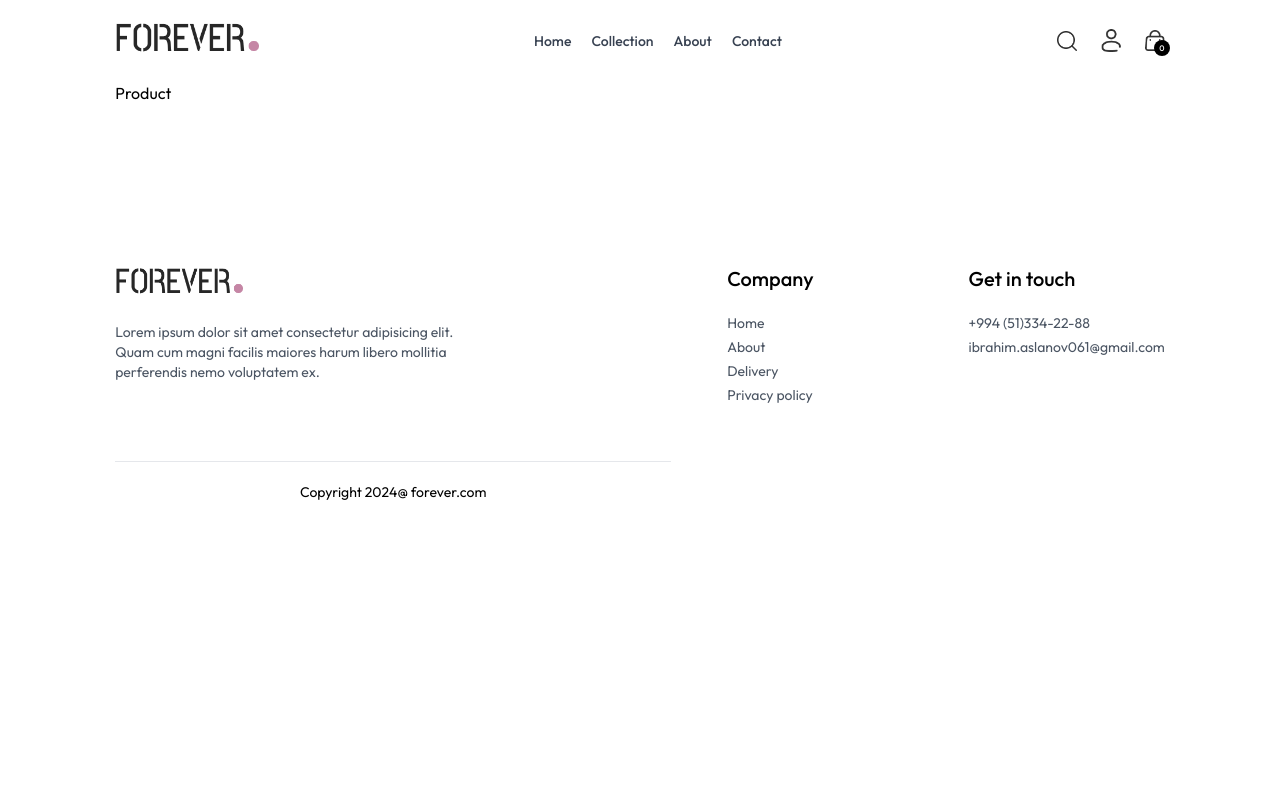
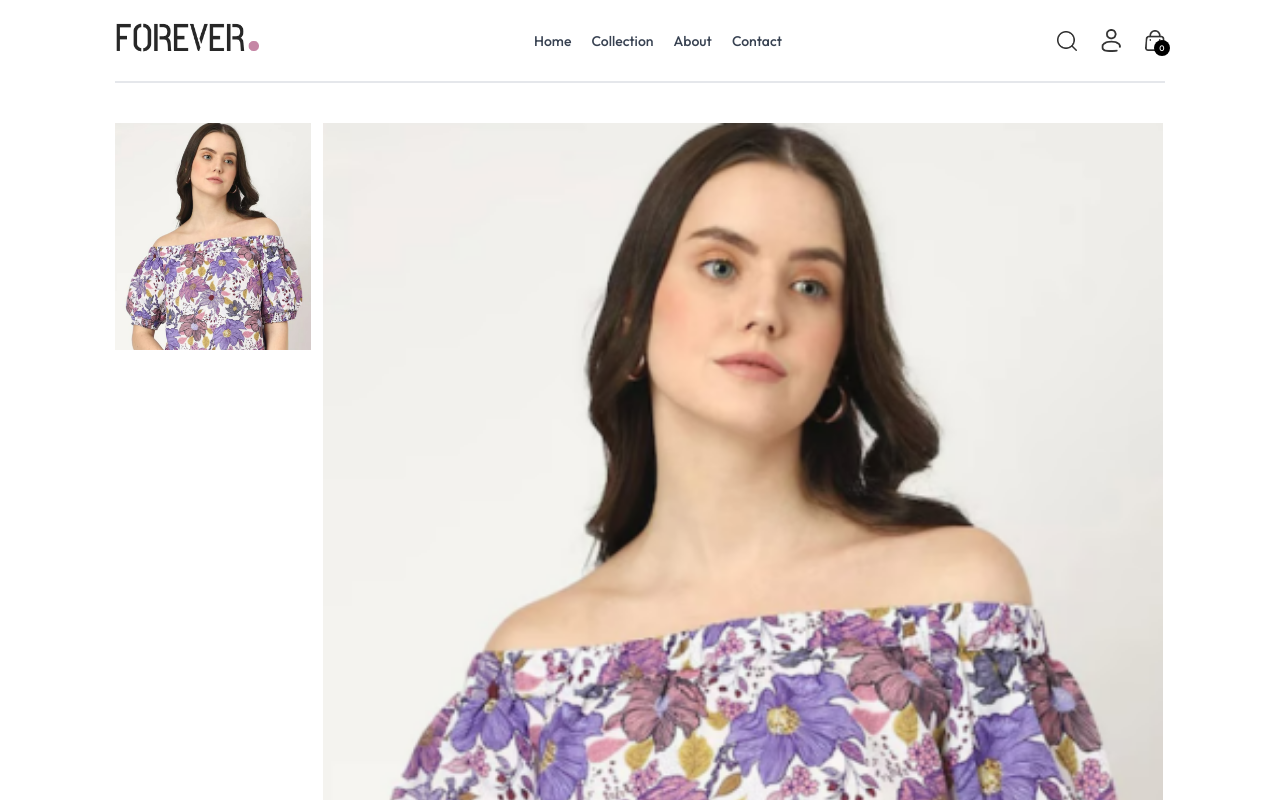
Before and after one commit to aslanliIbrahim/e-commerce-website, a React (Create React App) app: page /product/aaaaa in a window 1280 px wide. Shown: the top 800 px of the page. Built offline with nearby package versions, Linux system fonts and the light colour scheme.

Commit message:
image side was ready for use

```diff
--- a/src/pages/Product.jsx
+++ b/src/pages/Product.jsx
@@ -1,9 +1,50 @@
-import React from 'react'
+import React, { useContext, useEffect, useState } from "react";
+import { useParams } from "react-router-dom";
+import { ShopContext } from "../context/ShopContext";
+const Product = () => {
+  const { productId } = useParams();
+  const { products } = useContext(ShopContext);
+  const [productData, setProductData] = useState(false);
+  const [image, setImage] = useState("");
+  const fetchProductData = async () => {
+    products.map((item) => {
+      if (item._id === productId) {
+        setProductData(item);
+        setImage(item.image[0]);
+        return null;
+      }
+    });
+  };
+  useEffect(() => {
+    fetchProductData();
+  }, [productData, products]);
+  return productData ? (
+    <section className="border-t-2 pt-10 transition-opacity ease-in duration-500 opacity-100 ">
+      {/*Product data */}
+      <div className="flex gap-12 sm:gap-12 flex-col sm:flex-row">
+        {/*----------------------Product Image------------------ */}
+        <div className="flex-1 flex flex-col-reverse gap-3 sm:flex-row">
+          <div className="flex sm:flex-col overflow-x-auto sm:overflow-y-hidden justify-between sm:justify-normal sm:w-[18.7%] w-full">
+            {productData.image.map((item, index) => (
+              <img
+                onClick={() => setImage(item)}
+                key={index}
+                src={item}
+                alt="product's image"
+                className="w-[24%]  sm:w-full sm:mb-3 flex-shrink-0 cursor-pointer"
+              />
+            ))}
+          </div>
+          <div className="w-full sm:w-[80%]">
+            <img src={image} alt="main_img" className="w-full h-auto" />
+          </div>
+        </div>
+        {/*----------------------Product Info------------------ */}
+      </div>
+    </section>
+  ) : (
+    <div className="opactiy-0"></div>
+  );
+};
 
-const Product = () => {
-  return (
-    <div>Product</div>
-  )
-}
-
-export default Product
+export default Product;
```
